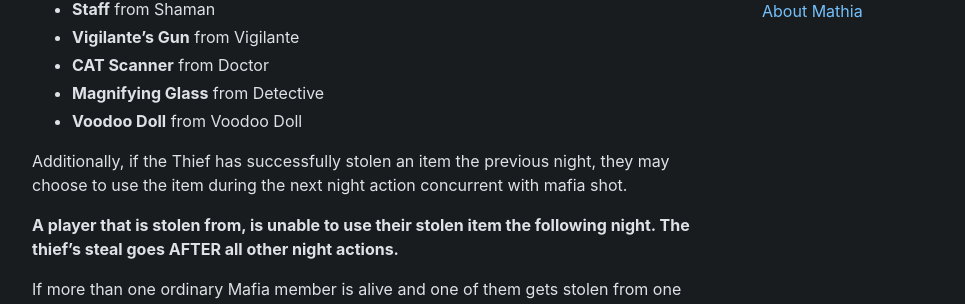
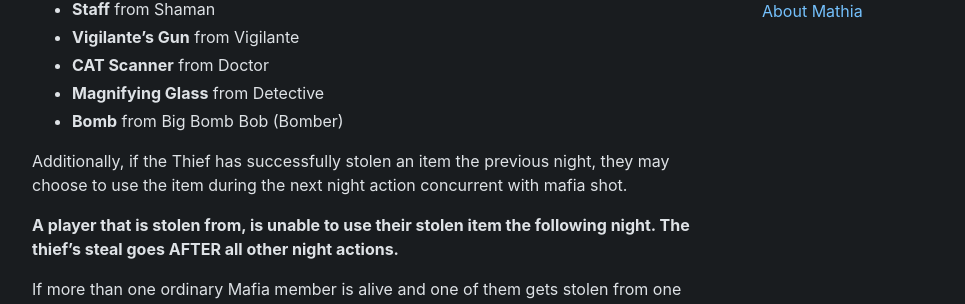
Before and after one commit to olliecheng/mathia-rulebook, a Jekyll site: the page built from roles/thief.md, in a window 1280 px wide and 900 px high. Shown: the part 394-698 px from the top of the window, without its empty margins (152-1117 px from the left). Built offline with Jekyll 4.4.1, drawn with Linux system fonts in a browser that asks for light colours; some web fonts are replaced.

Commit message:
Update thief.md

```diff
--- a/roles/thief.md
+++ b/roles/thief.md
@@ -13,7 +13,7 @@ The thief wins by stealing three unique items from different targets. Each night
 - **Vigilante's Gun** from Vigilante
 - **CAT Scanner** from Doctor
 - **Magnifying Glass** from Detective
-- **Voodoo Doll** from Voodoo Doll
+- **Bomb** from Big Bomb Bob (Bomber)
 
 Additionally, if the Thief has successfully stolen an item the previous night, they may choose to use the item during the next night action concurrent with mafia shot.
 
```
